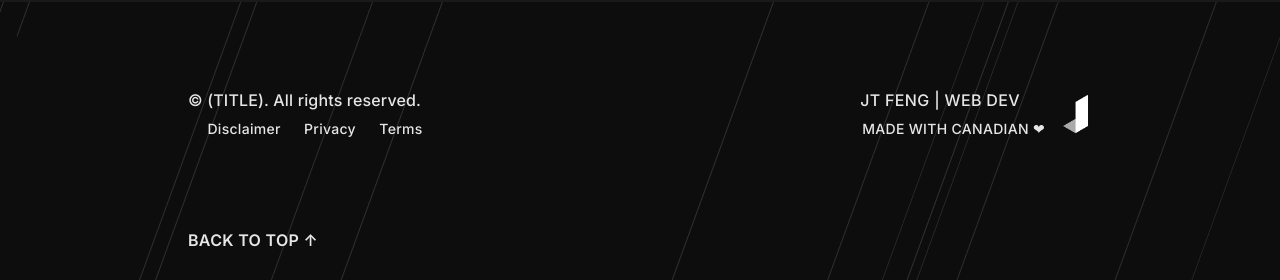
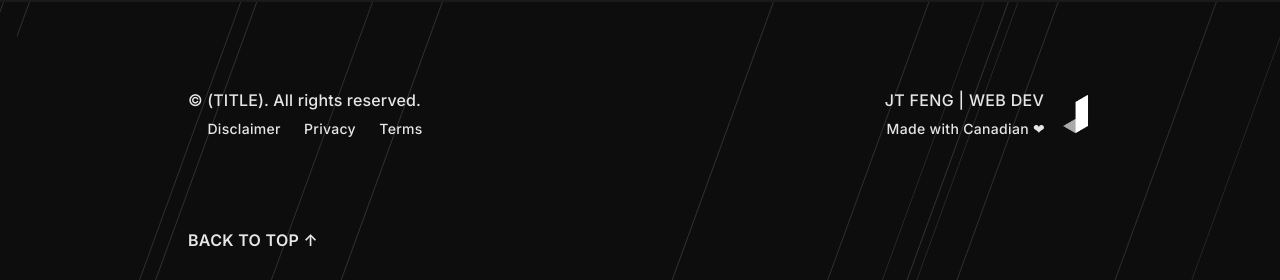
Before and after one commit to jingtianfeng/jekytrap, a Jekyll site: the page built from index.html, in a window 1280 px wide. Shown: the part 668-948 px from the top of the page. Built offline with Jekyll 4.4.1, drawn with Linux system fonts in a browser that asks for light colours.

Commit message:
FIX include comp-signature: various

```diff
--- a/_includes/comp-signature.html
+++ b/_includes/comp-signature.html
@@ -1,5 +1,5 @@
 <a class="fw-normal d-flex align-items-center ms-md-auto"
-   style="max-width: max-content"
+   style="max-width: max-content; text-transform: none"
    href="https://jtfeng.com"
    target="_blank" rel="noopener noreferrer">
     <div>
```
Also changed, not shown: other parts of _includes/comp-signature.html (+1 -1 lines).
